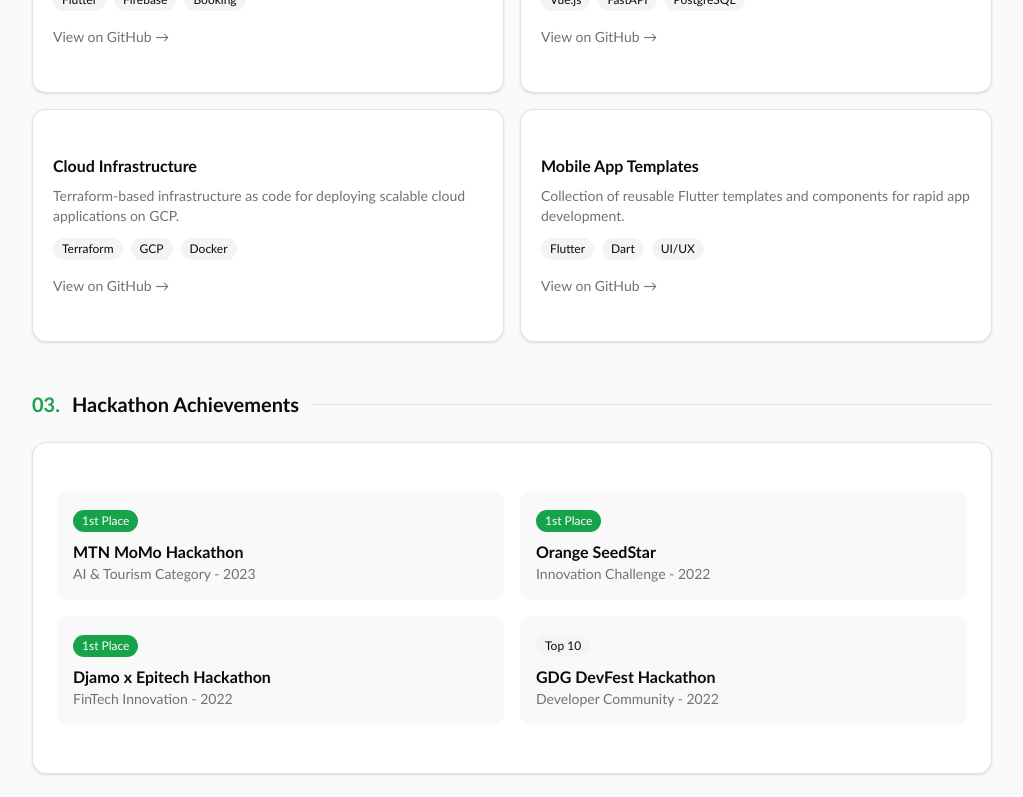
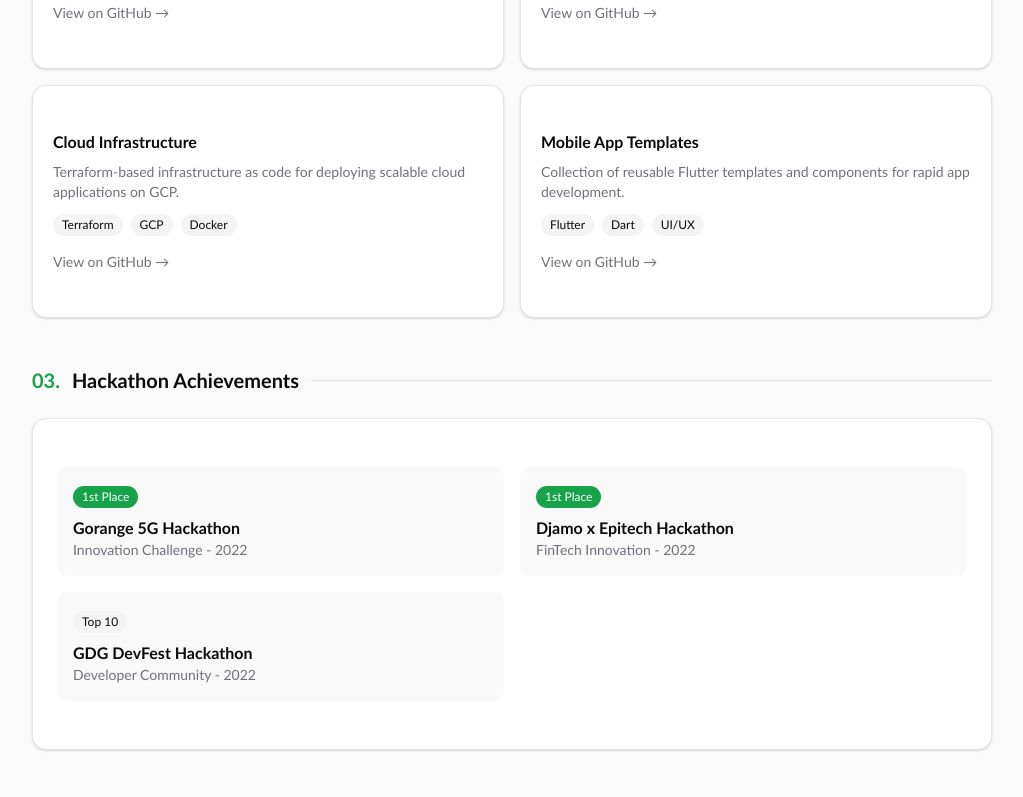
Before and after one commit to Salomondiei08/portfolio, a Next.js app: page /projects in a window 1280 px wide. Shown: the part 1643-2440 px from the top of the page, without its empty margins (256-1279 px from the left). Built offline with nearby package versions, Linux system fonts and the light colour scheme.

Commit message:
chore: added pdf resume

```diff
--- a/src/app/about/page.tsx
+++ b/src/app/about/page.tsx
@@ -5,7 +5,7 @@
 
 export const metadata = {
   title: "About Salomon Diei | AI Engineer, KOREATECH Student, CTO at Sikili",
-  description: "Salomon Diei is an AI Engineer and researcher at Korea University of Technology and Education (KOREATECH), CTO at Sikili. GKS Scholar, Google Cloud Certified, winner of MTN MoMo Hackathon, Orange SeedStar. Expert in Flutter, Python, FastAPI, Machine Learning. Based in Cheonan, South Korea.",
+  description: "Salomon Diei is an AI Engineer and researcher at Korea University of Technology and Education (KOREATECH), CTO at Sikili. GKS Scholar, Google Cloud Certified, winner of Gorange 5G Hackathon. Expert in Flutter, Python, FastAPI, Machine Learning. Based in Cheonan, South Korea.",
   keywords: [
     "Salomon Diei biography",
     "KOREATECH AI student",
@@ -17,8 +17,7 @@
     "Institut Ivoirien de Technologie alumni",
     "Google Cloud Certified engineer",
     "Flutter mobile developer",
-    "MTN MoMo hackathon winner",
-    "Orange SeedStar winner",
+    "Gorange 5G hackathon winner",
     "Ivorian tech entrepreneur",
     "Futurafric technical lead",
   ],
@@ -92,8 +91,7 @@
 
 const awards = [
   "GKS (Korean Government Scholarship) Recipient - 2024",
-  "1st Place - MTN MoMo Hackathon: AI & Tourism - 2023",
-  "1st Place - Orange SeedStar - 2022",
+  "1st Place - Gorange 5G Hackathon - 2022",
   "Top 10 - GDG DevFest Hackathon - 2022",
   "1st Place - Djamo x Epitech Hackathon - 2022",
   "10,000 Codeurs Ambassador - 2021",
@@ -156,7 +154,12 @@
             <a href="mailto:salomondiei08@gmail.com">Get in Touch</a>
           </Button>
           <Button variant="outline" asChild>
-            <a href="/resume.pdf" target="_blank" rel="noopener noreferrer">
+            <a
+              href="/Profesional_Resume_Salomon.pdf"
+              target="_blank"
+              rel="noopener noreferrer"
+              download
+            >
               Download Resume
             </a>
           </Button>
--- a/src/app/layout.tsx
+++ b/src/app/layout.tsx
@@ -6,7 +6,7 @@
 
 export const metadata: Metadata = {
   title: "Salomon Diei | AI Engineer & Researcher - KOREATECH Student",
-  description: "Salomon Diei - AI Engineer, CTO at Sikili, Master's student at Korea University of Technology and Education (KOREATECH). Winner of MTN MoMo Hackathon, Orange SeedStar. Expert in Flutter, Python, FastAPI, Machine Learning. Google Cloud Certified. Projects: Alladjai, TourCI, Helper AI.",
+  description: "Salomon Diei - AI Engineer, CTO at Sikili, Master's student at Korea University of Technology and Education (KOREATECH). Winner of Gorange 5G Hackathon. Expert in Flutter, Python, FastAPI, Machine Learning. Google Cloud Certified. Projects: Alladjai, TourCI, Helper AI.",
   keywords: [
     // Name variations
     "Salomon Diei", "Salomon DIEI", "salomondiei", "salomondiei08",
@@ -22,7 +22,7 @@
     // Projects
     "Alladjai", "TourCI", "Helper AI", "ResiCar", "Sikili Platform",
     // Achievements
-    "MTN MoMo Hackathon Winner", "Orange SeedStar", "Djamo Epitech Hackathon",
+    "Gorange 5G Hackathon Winner", "Djamo Epitech Hackathon",
     // Previous work
     "Futurafric", "BUI Corporation", "Ebenyx Technologies",
     // Education background
@@ -33,7 +33,7 @@
   publisher: "Salomon Diei",
   openGraph: {
     title: "Salomon Diei | AI Engineer & Researcher at KOREATECH",
-    description: "AI Engineer and CTO at Sikili. Master's student at KOREATECH. Winner of MTN MoMo Hackathon, Orange SeedStar. Expert in Flutter, Python, Machine Learning. Google Cloud Certified.",
+    description: "AI Engineer and CTO at Sikili. Master's student at KOREATECH. Winner of Gorange 5G Hackathon. Expert in Flutter, Python, Machine Learning. Google Cloud Certified.",
     type: "website",
     locale: "en_US",
     url: "https://salomondiei.com",
@@ -133,8 +133,7 @@
                 "Natural Language Processing",
               ],
               award: [
-                "MTN MoMo Hackathon 1st Place - AI & Tourism",
-                "Orange SeedStar 1st Place",
+                "Gorange 5G Hackathon 1st Place",
                 "Djamo x Epitech Hackathon 1st Place",
                 "GDG DevFest Hackathon Top 10",
                 "Korean Government Scholarship (GKS) Recipient",
--- a/src/app/projects/page.tsx
+++ b/src/app/projects/page.tsx
@@ -5,7 +5,7 @@
 
 export const metadata = {
   title: "Projects by Salomon Diei | Alladjai, TourCI, Helper AI & More",
-  description: "Explore projects by Salomon Diei: Alladjai (MTN MoMo Hackathon winner), TourCI (360° tourism app), Helper AI (GPT-4 chatbot), ResiCar, and more. Flutter, Python, FastAPI, AI-powered mobile applications.",
+  description: "Explore projects by Salomon Diei: Alladjai, TourCI (360° tourism app), Helper AI (GPT-4 chatbot), ResiCar, and more. Flutter, Python, FastAPI, AI-powered mobile applications.",
   keywords: [
     "Salomon Diei projects",
     "Alladjai app",
@@ -16,8 +16,7 @@
     "GPT-4 chatbot Flutter",
     "ResiCar rental app",
     "Sikili platform",
-    "MTN MoMo hackathon project",
-    "Orange SeedStar project",
+    "Gorange 5G hackathon project",
     "Flutter mobile apps",
     "AI mobile applications",
     "Côte d'Ivoire tech projects",
@@ -28,7 +27,7 @@
   {
     title: "Alladjai",
     description:
-      "A comprehensive home service mobile application connecting users with service providers. Features real-time booking, secure payments via mobile money, and AI-powered service matching. Built during the MTN MoMo Hackathon (1st Place - AI & Tourism category).",
+      "A comprehensive home service mobile application connecting users with service providers. Features real-time booking, secure payments via mobile money, and AI-powered service matching.",
     tags: ["Flutter", "FastAPI", "MongoDB", "AI", "Mobile Money"],
     github: "https://github.com/salomondiei08",
     image: "/projects/alladjai.png",
@@ -215,12 +214,7 @@
             <div className="grid sm:grid-cols-2 gap-4">
               <div className="p-4 rounded-lg bg-secondary/50">
                 <Badge className="mb-2">1st Place</Badge>
-                <h4 className="font-semibold">MTN MoMo Hackathon</h4>
-                <p className="text-sm text-muted-foreground">AI & Tourism Category - 2023</p>
-              </div>
-              <div className="p-4 rounded-lg bg-secondary/50">
-                <Badge className="mb-2">1st Place</Badge>
-                <h4 className="font-semibold">Orange SeedStar</h4>
+                <h4 className="font-semibold">Gorange 5G Hackathon</h4>
                 <p className="text-sm text-muted-foreground">Innovation Challenge - 2022</p>
               </div>
               <div className="p-4 rounded-lg bg-secondary/50">
--- a/src/app/research/page.tsx
+++ b/src/app/research/page.tsx
@@ -97,7 +97,7 @@
                   <h3 className="font-semibold text-lg">AI-Powered Service Matching</h3>
                   <p className="text-primary text-sm">Alladjai Project</p>
                 </div>
-                <Badge variant="secondary">MTN MoMo Hackathon Winner</Badge>
+                <Badge variant="secondary">Gorange 5G Hackathon Winner</Badge>
               </div>
               <p className="text-sm text-muted-foreground">
                 Developed intelligent algorithms for matching users with service providers
--- a/src/components/portfolio/ChatWidget.tsx
+++ b/src/components/portfolio/ChatWidget.tsx
@@ -18,7 +18,7 @@
   research:
     "I'm currently pursuing my Master's in AI at KOREATECH in South Korea, supported by the GKS scholarship. My research interests include machine learning, NLP, and computer vision. Check out the Research page!",
   projects:
-    "I've built apps like Alladjai (home services), TourCI (360° tourism), Helper AI (GPT-4 chatbot), and ResiCar. Won 1st place at MTN MoMo Hackathon! Check the Projects page for more.",
+    "I've built apps like Alladjai (home services), TourCI (360° tourism), Helper AI (GPT-4 chatbot), and ResiCar. Won 1st place at the Gorange 5G Hackathon! Check the Projects page for more.",
   skills:
     "Flutter, Python, FastAPI, Vue.js, Docker, and GCP. I'm a Google Cloud Certified Associate Cloud Engineer. I love building mobile apps and AI-powered solutions!",
   contact:
@@ -28,7 +28,7 @@
   education:
     "Master's in AI at KOREATECH (current, GKS scholar) and Bachelor's in Software Engineering from Institut Ivoirien de Technologie in Côte d'Ivoire.",
   hackathon:
-    "I've won multiple hackathons! 1st place at MTN MoMo (AI & Tourism), Orange SeedStar, and Djamo x Epitech. Also Top 10 at GDG DevFest!",
+    "I've won multiple hackathons! 1st place at Gorange 5G Hackathon and Djamo x Epitech. Also Top 10 at GDG DevFest!",
   default:
     "Interesting question! Feel free to explore the site or email me at salomondiei08@gmail.com for more info.",
 };
--- a/src/components/portfolio/Contact.tsx
+++ b/src/components/portfolio/Contact.tsx
@@ -38,7 +38,12 @@
               </a>
             </Button>
             <Button variant="outline" size="lg" asChild>
-              <a href="/resume.pdf" target="_blank" rel="noopener noreferrer">
+              <a
+                href="/Profesional_Resume_Salomon.pdf"
+                target="_blank"
+                rel="noopener noreferrer"
+                download
+              >
                 Download Resume
               </a>
             </Button>
```
Also changed, not shown: 1 other file (tests, documents, lock files or other folders).
